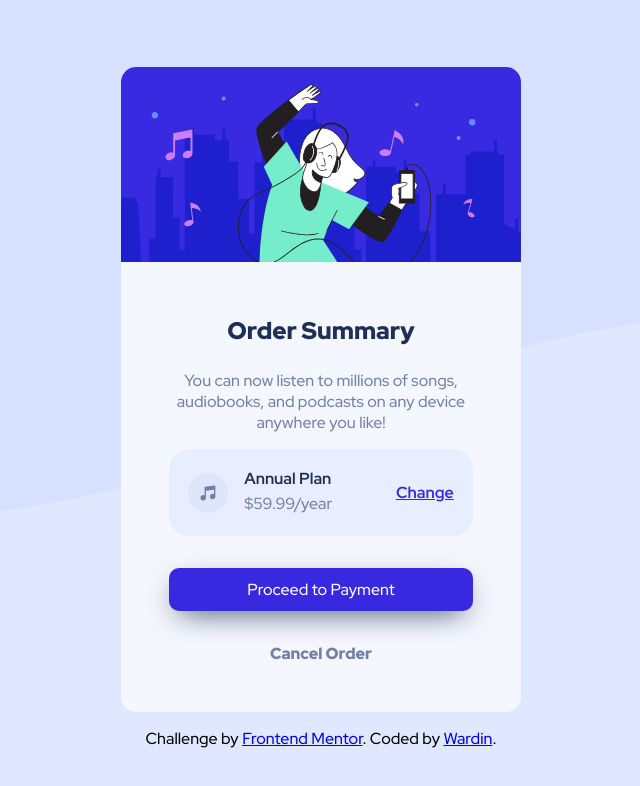
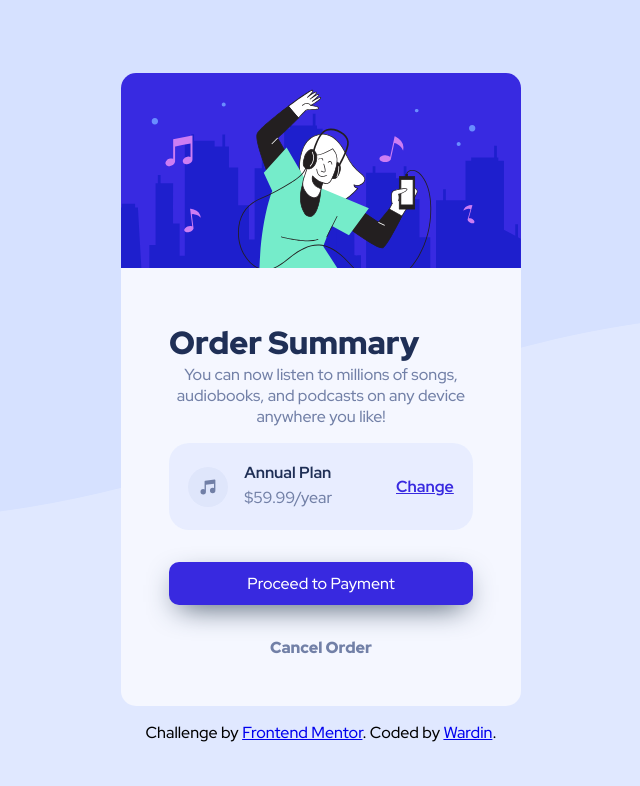
Before and after one commit to Wardinul/Order-summary-component, a plain HTML site: page index.html in a window 1280 px wide. Shown: the whole page, without its empty margins (319-959 px from the left). Drawn offline with Linux system fonts and the light colour scheme.

Commit message:
Update index.html

```diff
--- a/index.html
+++ b/index.html
@@ -18,7 +18,7 @@
     <img class="hero-img" src="images/illustration-hero.svg" alt="card image">
 
     <div class="card-info">
-        <h2 class="title">Order Summary</h2>
+        <h1 class="title">Order Summary</h1>
         <p class="paragraph-element">You can now listen to millions of songs, audiobooks, and podcasts on any device anywhere you like!</p>
 
       <div class="shop">
```
